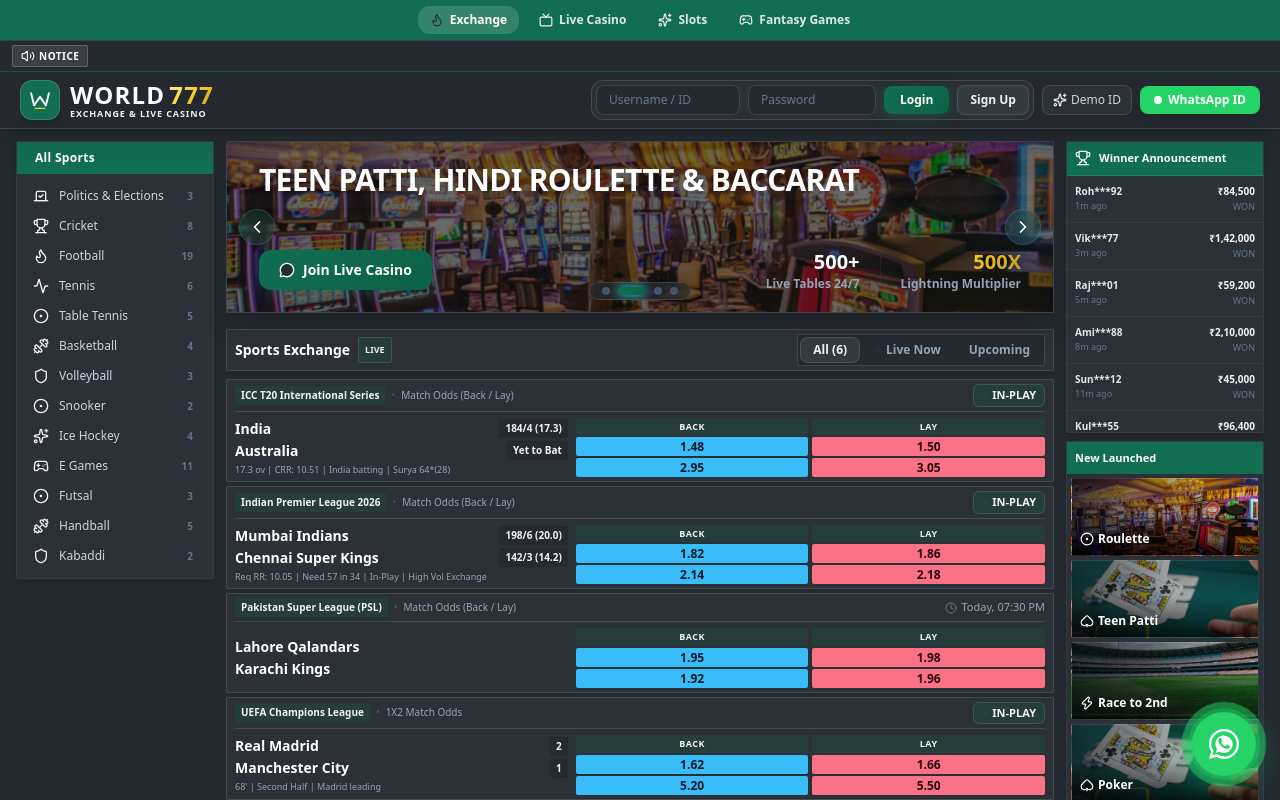
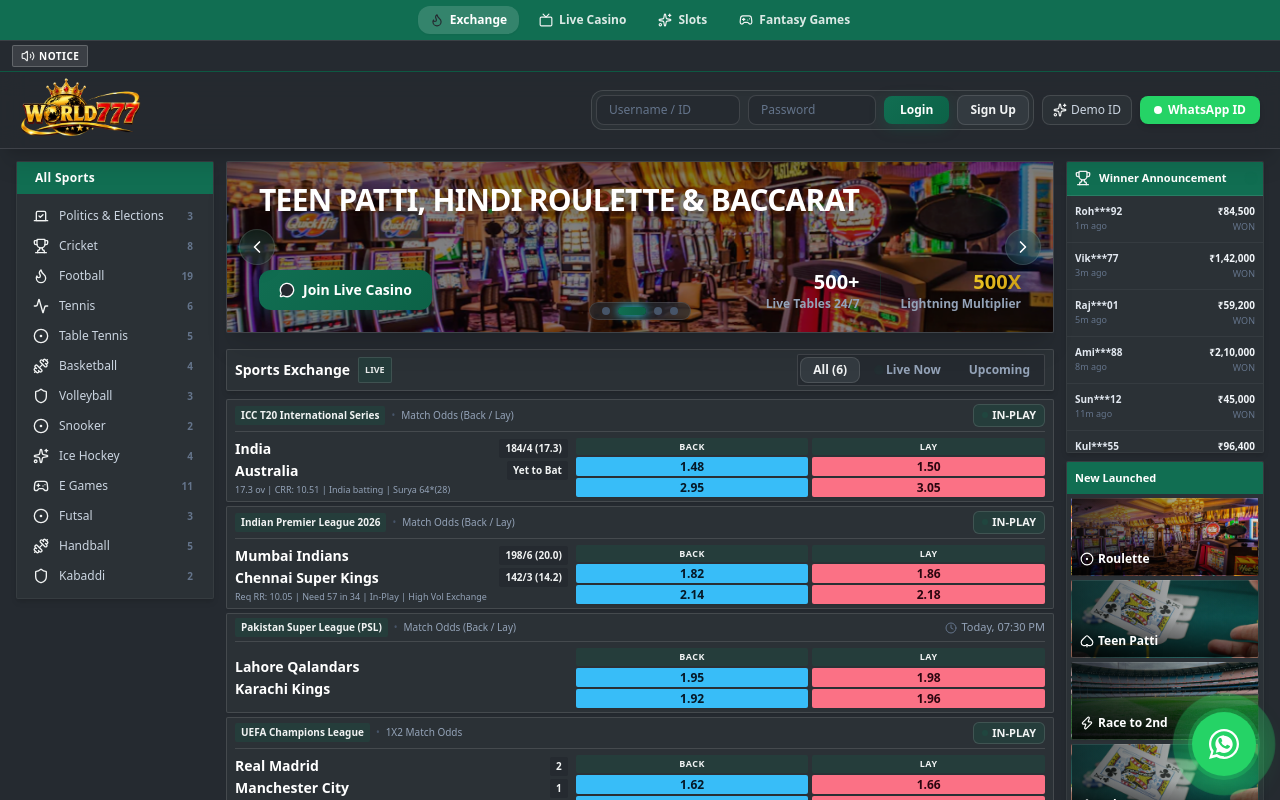
Before and after one commit to mehakkamboj001/world777, a Next.js app: page / in a window 1280 px wide. Shown: the top 800 px of the page. Built offline with nearby package versions, Linux system fonts and the light colour scheme.

Commit message:
change logo

```diff
--- a/src/components/BrandMark.tsx
+++ /dev/null
@@ -1,28 +0,0 @@
-import React from "react";
-
-interface BrandMarkProps {
-  className?: string;
-}
-
-export const BrandMark: React.FC<BrandMarkProps> = ({ className = "" }) => (
-  <span
-    className={`inline-flex shrink-0 items-center justify-center rounded-xl border border-white/15 bg-[#116e52] shadow-md ${className}`}
-    aria-hidden="true"
-  >
-    <svg viewBox="0 0 40 40" className="h-full w-full p-[7px]" fill="none">
-      <path
-        d="M5 8.5 10.2 29l9.8-14.2L29.8 29 35 8.5"
-        stroke="white"
-        strokeWidth="3.1"
-        strokeLinecap="round"
-        strokeLinejoin="round"
-      />
-      <path
-        d="M12 34h16"
-        stroke="#f5d126"
-        strokeWidth="2"
-        strokeLinecap="round"
-      />
-    </svg>
-  </span>
-);
--- a/src/components/Footer.tsx
+++ b/src/components/Footer.tsx
@@ -1,9 +1,9 @@
 "use client";
 
 import React from "react";
+import Image from "next/image";
 import { Lock, PhoneCall, Send, Sparkles } from "lucide-react";
 import { siteSEO } from "@/config/seo";
-import { BrandMark } from "@/components/BrandMark";
 
 interface FooterProps {
   onOpenLogin: () => void;
@@ -60,11 +60,14 @@
       <div className="max-w-7xl mx-auto px-4 sm:px-8 py-10 grid grid-cols-1 md:grid-cols-4 gap-8">
         {/* Brand & Mission */}
         <div className="space-y-3">
-          <div className="flex items-center space-x-2">
-            <BrandMark className="h-8 w-8 rounded-lg" />
-            <span className="text-lg font-black text-white tracking-wider">
-              WORLD<span className="brand-gradient-text">777</span>
-            </span>
+          <div className="flex items-center">
+            <Image
+              src="/images/world777-logo.png"
+              alt="World777"
+              width={180}
+              height={98}
+              className="h-16 w-auto max-w-full object-contain"
+            />
           </div>
           <p className="text-xs text-slate-400 leading-relaxed font-medium">
             Explore sports exchange markets, Fantasy Games, Live Casino and slots
--- a/src/components/Header.tsx
+++ b/src/components/Header.tsx
@@ -1,6 +1,7 @@
 "use client";
 
 import React, { useState } from "react";
+import Image from "next/image";
 import {
   PhoneCall,
   Menu,
@@ -10,7 +11,6 @@
   ExternalLink,
 } from "lucide-react";
 import { siteSEO } from "@/config/seo";
-import { BrandMark } from "@/components/BrandMark";
 
 interface HeaderProps {
   onOpenLogin: () => void;
@@ -79,19 +79,17 @@
       </div>
 
       {/* Main navigation row */}
-      <div className="max-w-[1440px] mx-auto px-3 sm:px-5 h-14 flex items-center justify-between gap-3">
+      <div className="max-w-[1440px] mx-auto px-3 sm:px-5 h-[76px] flex items-center justify-between gap-3">
         {/* Brand Logo */}
         <div className="flex items-center space-x-3">
-          <a href="/" className="flex items-center space-x-2.5 group">
-            <BrandMark className="h-10 w-10 transition-transform group-hover:scale-105" />
-            <div className="flex flex-col">
-              <span className="text-xl sm:text-2xl font-extrabold tracking-wider text-white flex items-center">
-                WORLD<span className="brand-gradient-text ml-1">777</span>
-              </span>
-              <span className="text-[9px] uppercase tracking-widest text-cyan-400/90 font-bold -mt-1 hidden sm:block">
-                Exchange & Live Casino
-              </span>
-            </div>
+          <a href="/" className="flex items-center group" aria-label="World777 home">
+            <Image
+              src="/images/world777-logo.png"
+              alt="World777"
+              width={190}
+              height={104}
+              className="h-[68px] w-auto max-w-[42vw] object-contain transition-transform group-hover:scale-[1.03]"
+            />
           </a>
         </div>
 
```
Also changed, not shown: public/images/world777-logo.png (added).
